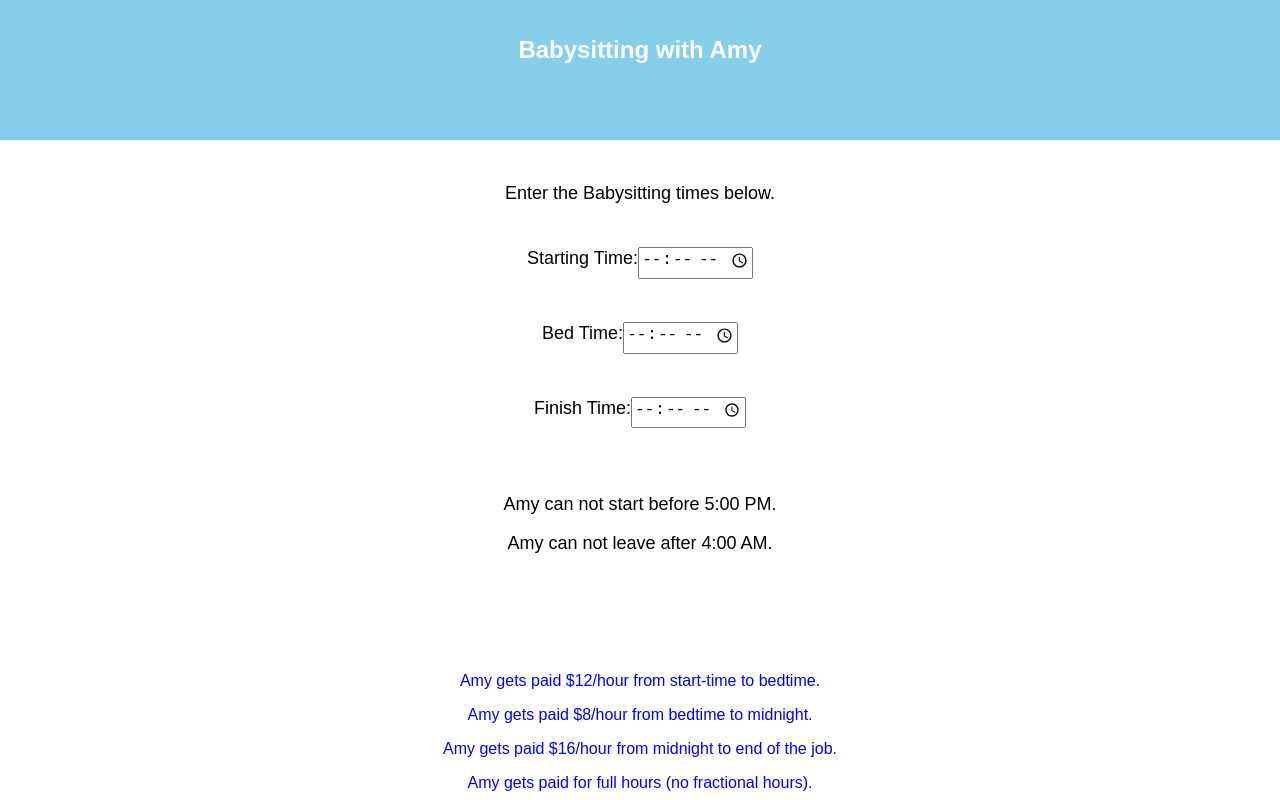
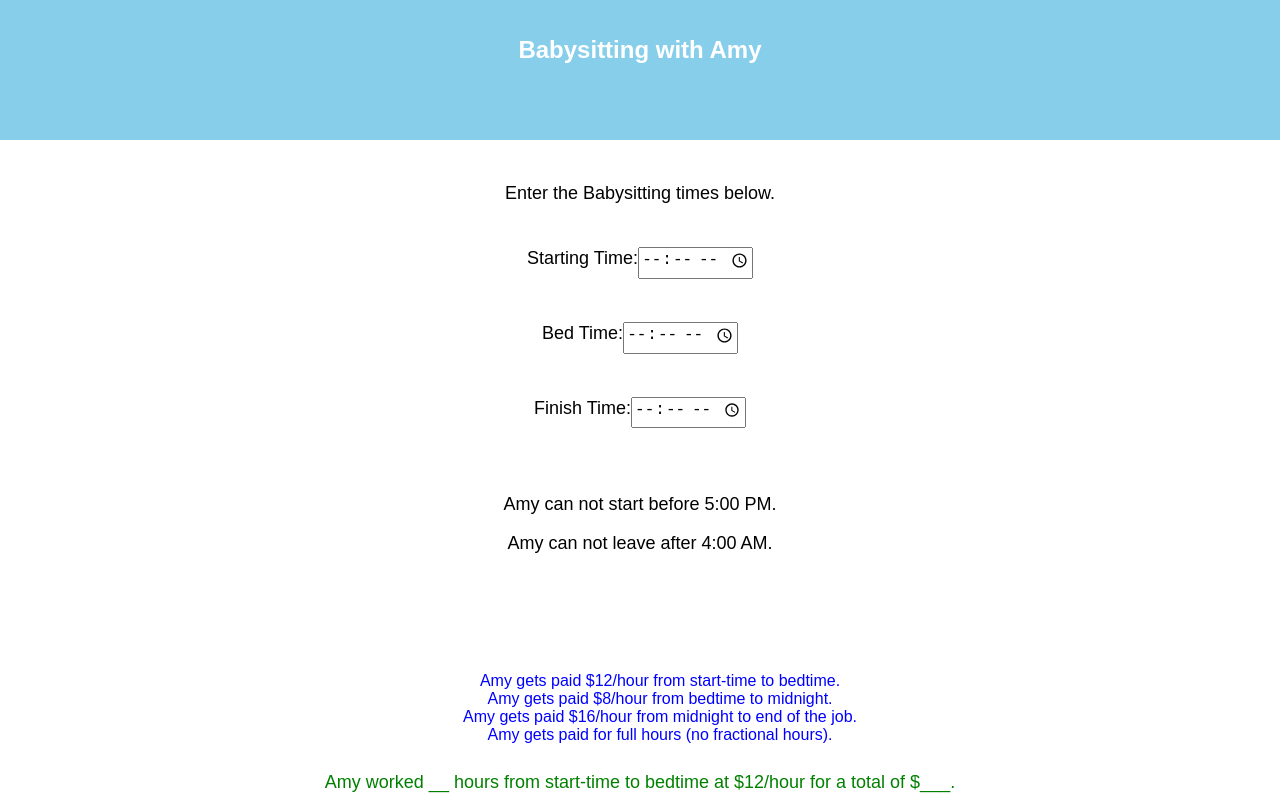
Before and after one commit to bweathers3/babysitting-kata, a React (Create React App) app: page / in a window 1280 px wide. Shown: the top 800 px of the page. Built offline with nearby package versions, Linux system fonts and the light colour scheme.

Commit message:
Refactor Notes.js and Notes.test.js to use un-ordered list

```diff
--- a/src/components/notes/Notes.css
+++ b/src/components/notes/Notes.css
@@ -1,4 +1,6 @@
 .notes-container {
   font-size: medium;
+  padding-bottom: 10px;
   color: blue;
+  list-style-type: none;
 }
--- a/src/components/notes/Notes.js
+++ b/src/components/notes/Notes.js
@@ -5,18 +5,12 @@ class Notes extends Component {
   render() {
     return (
       <div className="Notes">
-        <p className="notes-container">
-          Amy gets paid $12/hour from start-time to bedtime.
-        </p>
-        <p className="notes-container">
-          Amy gets paid $8/hour from bedtime to midnight.
-        </p>
-        <p className="notes-container">
-          Amy gets paid $16/hour from midnight to end of the job.
-        </p>
-        <p className="notes-container">
-          Amy gets paid for full hours (no fractional hours).
-        </p>
+      <ul className="notes-container">
+          <li>Amy gets paid $12/hour from start-time to bedtime.</li>
+          <li>Amy gets paid $8/hour from bedtime to midnight.</li>
+          <li>Amy gets paid $16/hour from midnight to end of the job.</li>
+          <li>Amy gets paid for full hours (no fractional hours).</li>
+        </ul>
       </div>
     );
   }
```
Also changed, not shown: 1 other file (tests, documents, lock files or other folders).
